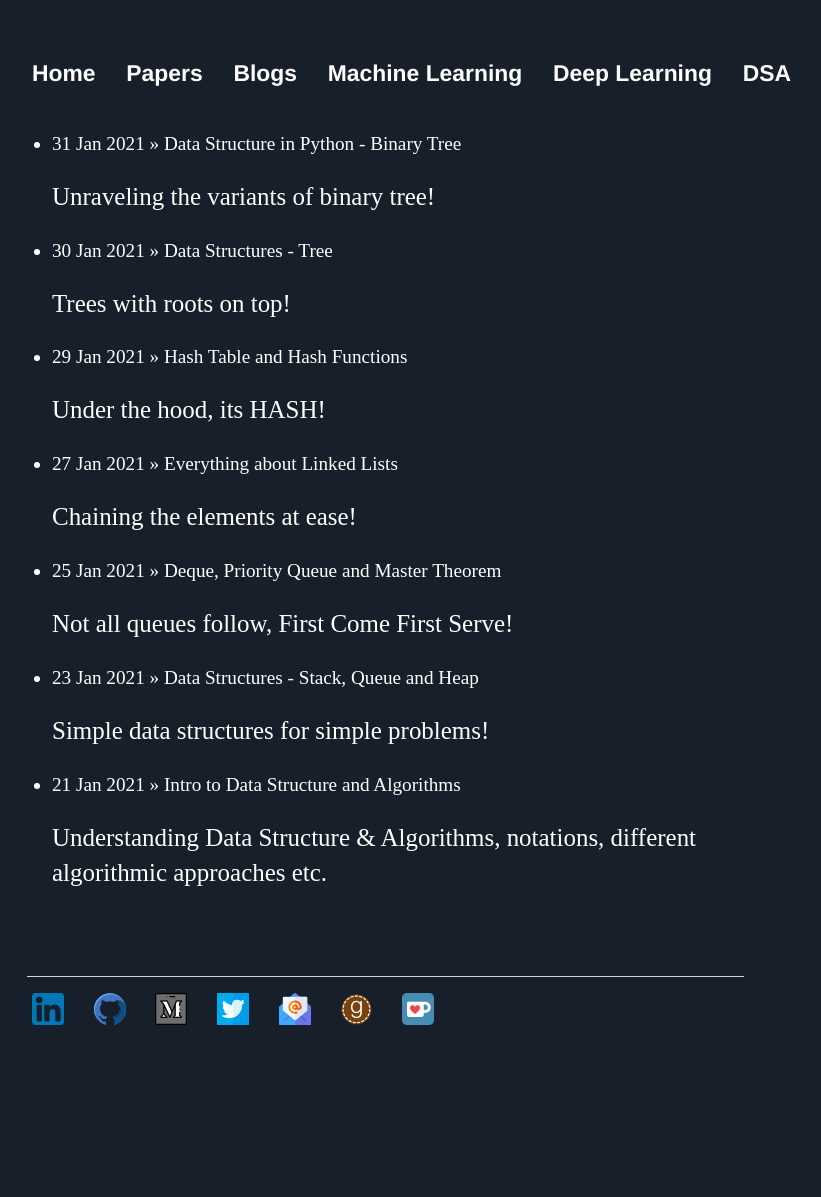
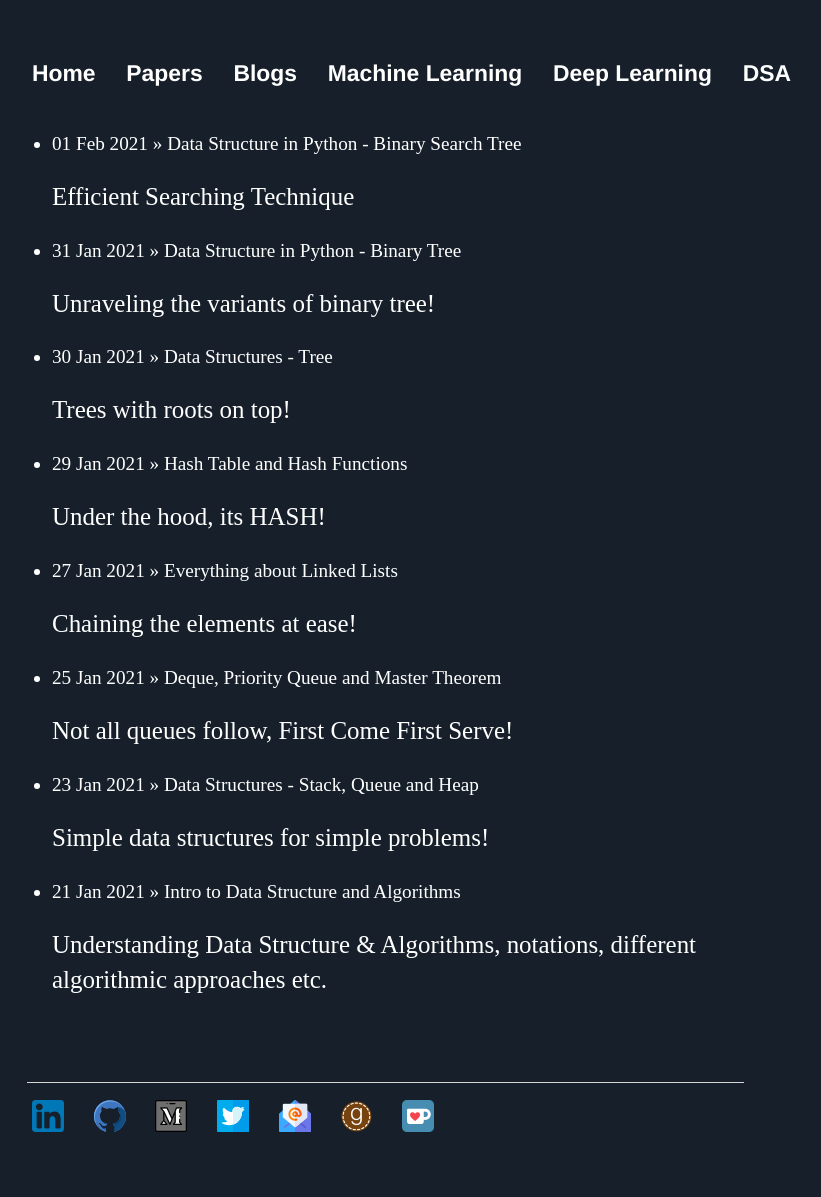
Before and after one commit to Mayurji/mayurji.github.io, a Jekyll site: the page built from data-structure-algorithms/index.html, in a window 1280 px wide. Shown: the whole page, without its empty margins (165-986 px from the left). Built offline with Jekyll 4.4.1, drawn with Linux system fonts in a browser that asks for light colours; before the commit the page ends 1090 px from its top, so only the background shows below that.

Commit message:
Update 2021-02-01-DSA_8.md

````diff
--- a/_data-structure-algorithms/2021-02-01-DSA_8.md
+++ b/_data-structure-algorithms/2021-02-01-DSA_8.md
@@ -1,8 +1,18 @@
+---
+layout: data-structure-algorithms
+title: Data Structure in Python - Binary Search Tree
+description: Efficient Searching Technique
+date:   2021-02-01 13:43:52 +0530
+---
+
 ## Binary Search Tree
 
 In this blog post, we'll discuss about the binary search tree, as the name mentions, the tree is widely used for performing search operation over the sorted list of numbers.
 
-IMage
+<center>
+<img src="{{site.url}}/assets/images/dsa/anthony-martino-6AtQNsjMoJo-unsplash.jpg" style="zoom: 5%; background-color:#DCDCDC;" width="100%" height=auto/><br>
+<span>Photo by <a href="https://unsplash.com/@amartino20?utm_source=unsplash&amp;utm_medium=referral&amp;utm_content=creditCopyText">Anthony Martino</a> on <a href="https://unsplash.com/s/photos/search?utm_source=unsplash&amp;utm_medium=referral&amp;utm_content=creditCopyText">Unsplash</a></span>
+</center>
 
 Each node in BST has at most two children and BST performs search with time complexity of **O(log(n))** where **n** is the total number of nodes in the BST. To generate binary search tree from a sorted list of numbers, so we must follow a set of properties:
 
@@ -10,9 +20,14 @@
 * All the right nodes are greater than root node
 * Sub-trees under each node should follow same properties as BST.
 
-Image BST (A tree having a right subtree with one value smaller than the root is  shown to demonstrate that it is not a valid binary search tree)
+<center>
+<img src="{{site.url}}/assets/images/dsa/bst_invalid.png" style="zoom: 5%; background-color:#DCDCDC;" width="80%" height=auto/><br>
+<p>Figure 2: Valid and Invalid Binary Search Tree</p>
+</center>
 
-Basic Operations in BST
+(A tree having a right subtree with one value smaller than the root is shown to demonstrate that it is not a valid binary search tree)
+
+### Basic Operations in BST
 
 * Search
 * Insertion
@@ -28,11 +43,12 @@
         self.right = None
 ```
 
-
-
 **Search:** For search operation, the BST follows the divide and conquer strategy, it splits the sorted list into two, one forming the left subtree and other forming a right subtree. Now based on the number to search, we move either into left or right subtree.
 
-Image(Search_BST) - Javatpoint
+<center>
+<img src="{{site.url}}/assets/images/dsa/search_bst.png" style="zoom: 5%; background-color:#DCDCDC;" width="80%" height=auto/><br>
+<p>Figure 3: Search - Binary Search Tree: Javatpoint</p>
+</center>
 
 * Compare the element with the root of the tree.
 * If the item is matched then return the location of the node.
@@ -43,7 +59,10 @@
 
 **Insertion:** For insertion operation, we must keep in mind, that the properties of BST is not violated while inserting the element at its appropriate location.
 
-Image (Insertion BST) - Javatpoint
+<center>
+<img src="{{site.url}}/assets/images/dsa/insertion_bst.png" style="zoom: 5%; background-color:#DCDCDC;" width="80%" height=auto/><br>
+<p>Figure 4: Insertion - Binary Search Tree: Javatpoint</p>
+</center>
 
 * Allocate the memory for tree.
 * Set the data part of the node to the value and set the left and right node's object of tree, point to None.
@@ -60,20 +79,27 @@
 * Node to be deleted as two child node
 
 **Deletion - Leaf Node:**
-
-Image (deletion_BST_1)
+<center>
+<img src="{{site.url}}/assets/images/dsa/insertion_bst.png" style="zoom: 5%; background-color:#DCDCDC;" width="80%" height=auto/><br>
+<p>Figure 5: Deletion: Case: 1 - Javatpoint</p>
+</center>
 
 Simple case, just replace the leaf node with None and free the space allocated to it.
 
 **Deletion - Node with one children**
 
-Image(deletion_BST_2)
+<center>
+<img src="{{site.url}}/assets/images/dsa/insertion_bst.png" style="zoom: 5%; background-color:#DCDCDC;" width="80%" height=auto/><br>
+<p>Figure 6: Deletion: Case: 2 - Javatpoint</p>
+</center>
 
 Replace the node to be deleted with child node and then delete the child node.
 
 **Deletion - Node with two children**
-
-Image(deletion_BST_3)
+<center>
+<img src="{{site.url}}/assets/images/dsa/insertion_bst.png" style="zoom: 5%; background-color:#DCDCDC;" width="80%" height=auto/><br>
+<p>Figure 7: Deletion: Case: 3 - Javatpoint</p>
+</center>
 
 It is little complicated compared to previous cases.
 
````
Also changed, not shown: other parts of _data-structure-algorithms/2021-02-01-DSA_8.md (+3 -5 lines).
